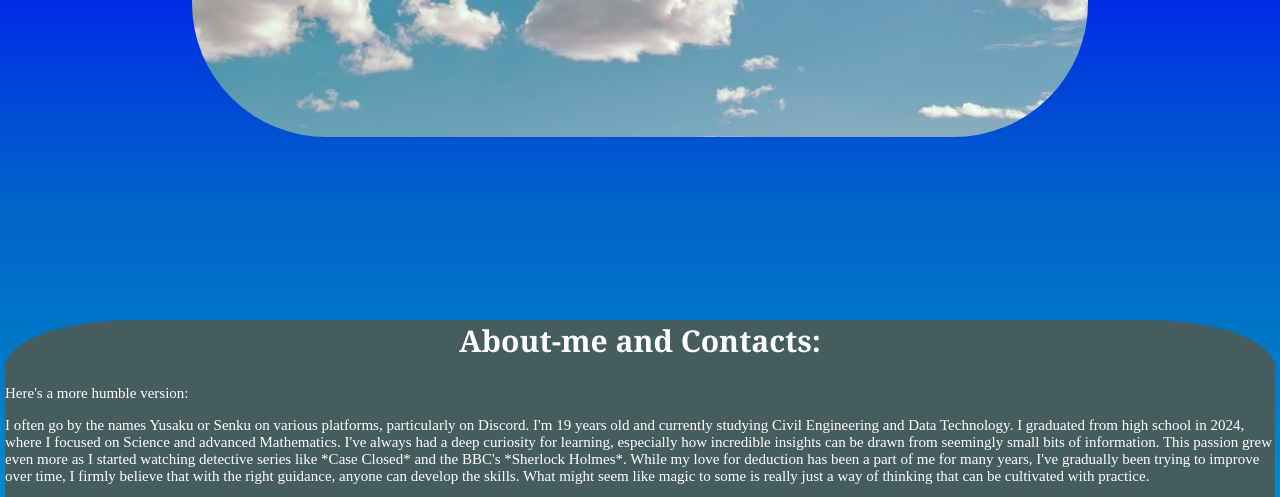
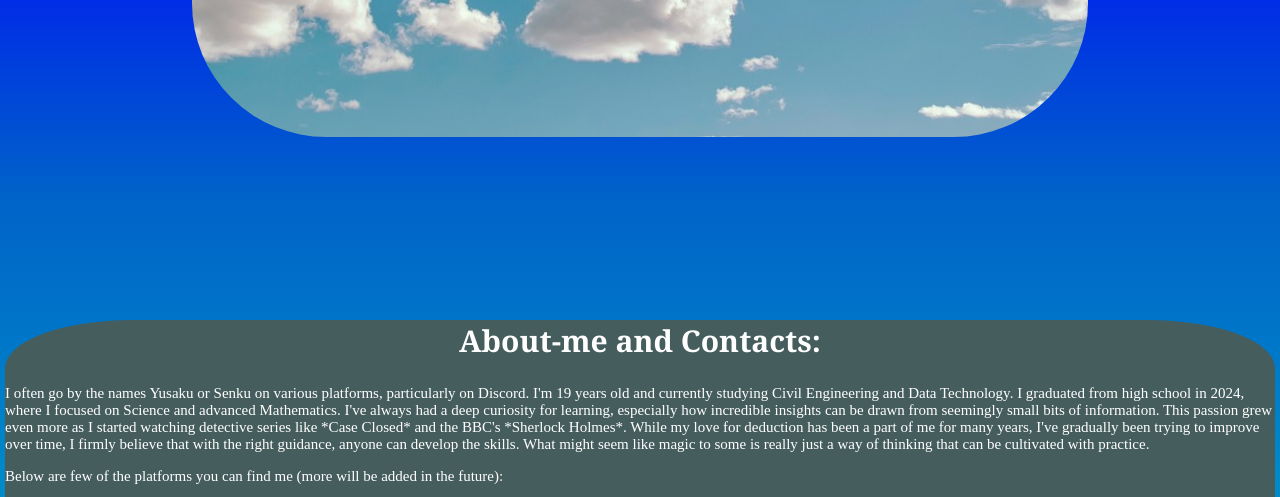
Before and after one commit to Greathack3/Main.github.io, a plain HTML site: page index.html in a window 1280 px wide. Shown: the part 2364-2861 px from the top of the page. Drawn offline with Linux system fonts and the light colour scheme.

Commit message:
index.html

```diff
--- a/index.html
+++ b/index.html
@@ -77,7 +77,6 @@
 
     <section class= "About-me">
         <h2>About-me and Contacts:</h2>
-        <p>Here's a more humble version:
 <p>
 I often go by the names Yusaku or Senku on various platforms, particularly on Discord.
     I'm 19 years old and currently studying Civil Engineering and Data Technology. I graduated from high school in 2024,
```
